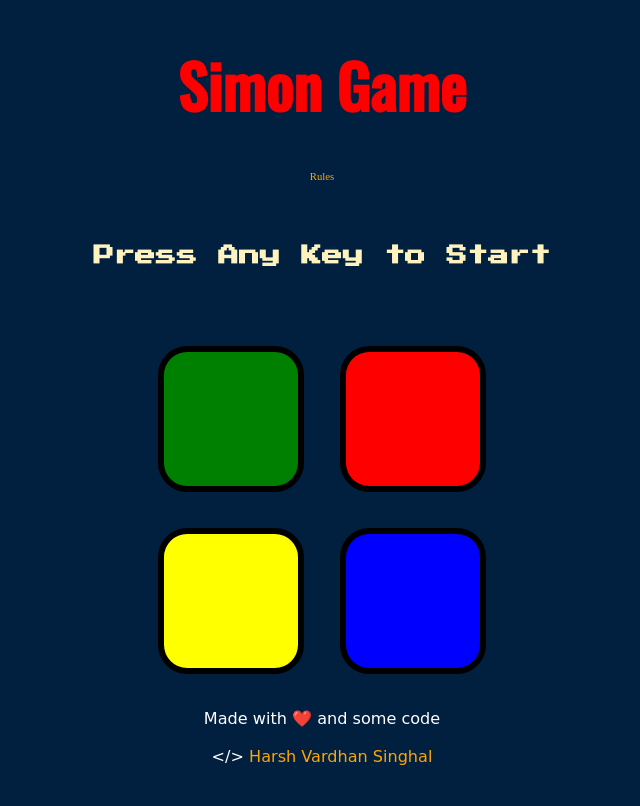
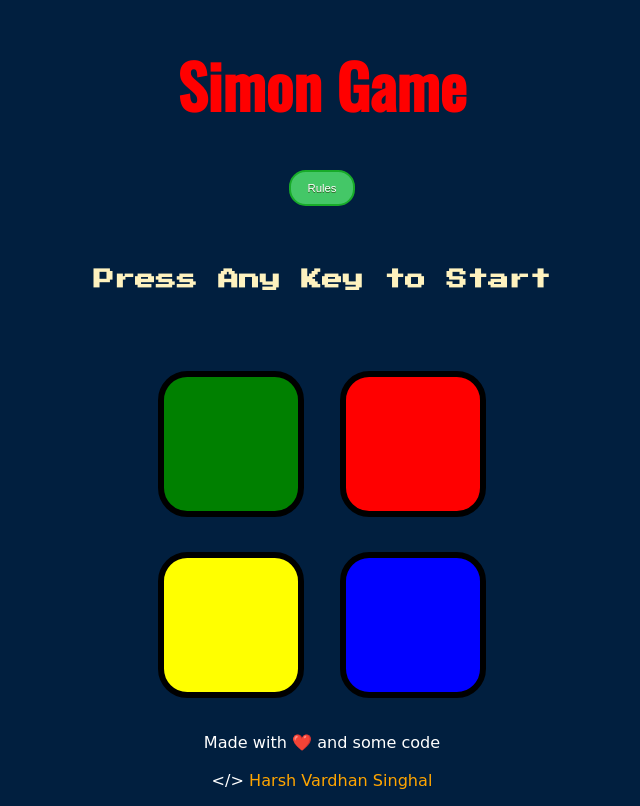
Before and after one commit to harsh778/Simon-Game, a plain HTML site: page index.html in a window 1280 px wide. Shown: the whole page, without its empty margins (318-958 px from the left). Drawn offline with nearby package versions, Linux system fonts and the light colour scheme.

Commit message:
add rules button

```diff
--- a/styles.css
+++ b/styles.css
@@ -3,6 +3,27 @@ body {
   background-color: #011F3F;
   zoom: 67%;
 }
+.button {
+	background-color:#44c767;
+	border-radius:25px;
+	border:4px solid #18ab29;
+	display:inline-block;
+	cursor:pointer;
+	color:#ffffff;
+	font-family:Arial;
+	font-size:17px;
+	padding:15px 24px;
+	text-decoration:none;
+	text-shadow:0px 1px 0px #2f6627;
+}
+.button:hover {
+	background-color:#5cbf2a;
+}
+.button:active {
+	position:relative;
+	top:1px;
+}
+
 
 #title {
   font-family: 'Oswald', sans-serif;
```
